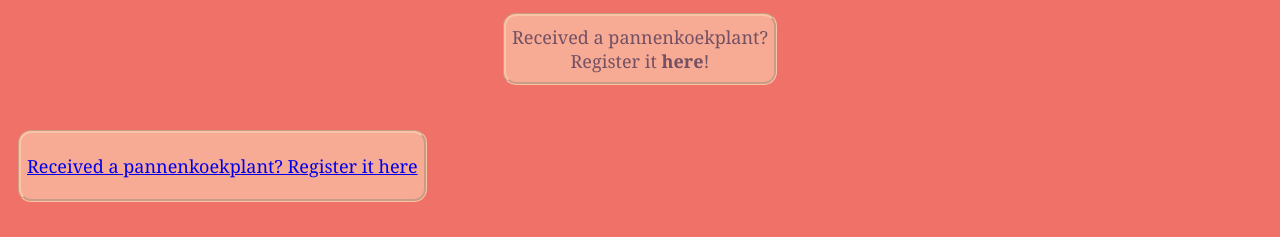
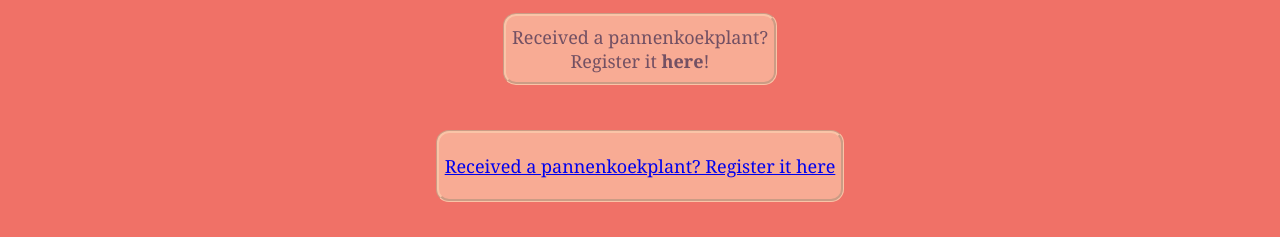
Before and after one commit to TheodoraPetra/PannenkoekplantWebsite, a plain HTML site: page index.html in a window 1280 px wide. Shown: the part 942-1179 px from the top of the page. Drawn offline with Linux system fonts and the light colour scheme.

Commit message:
Update index.html

```diff
--- a/index.html
+++ b/index.html
@@ -69,7 +69,7 @@
     </div>
 
     <body onload="createLink()">
-        <div id="link"></div>
+        <div style="text-align: center; margin: 25px; align-items: center;" width="100%"; id="link"></div>
       </body>
 
 
```
